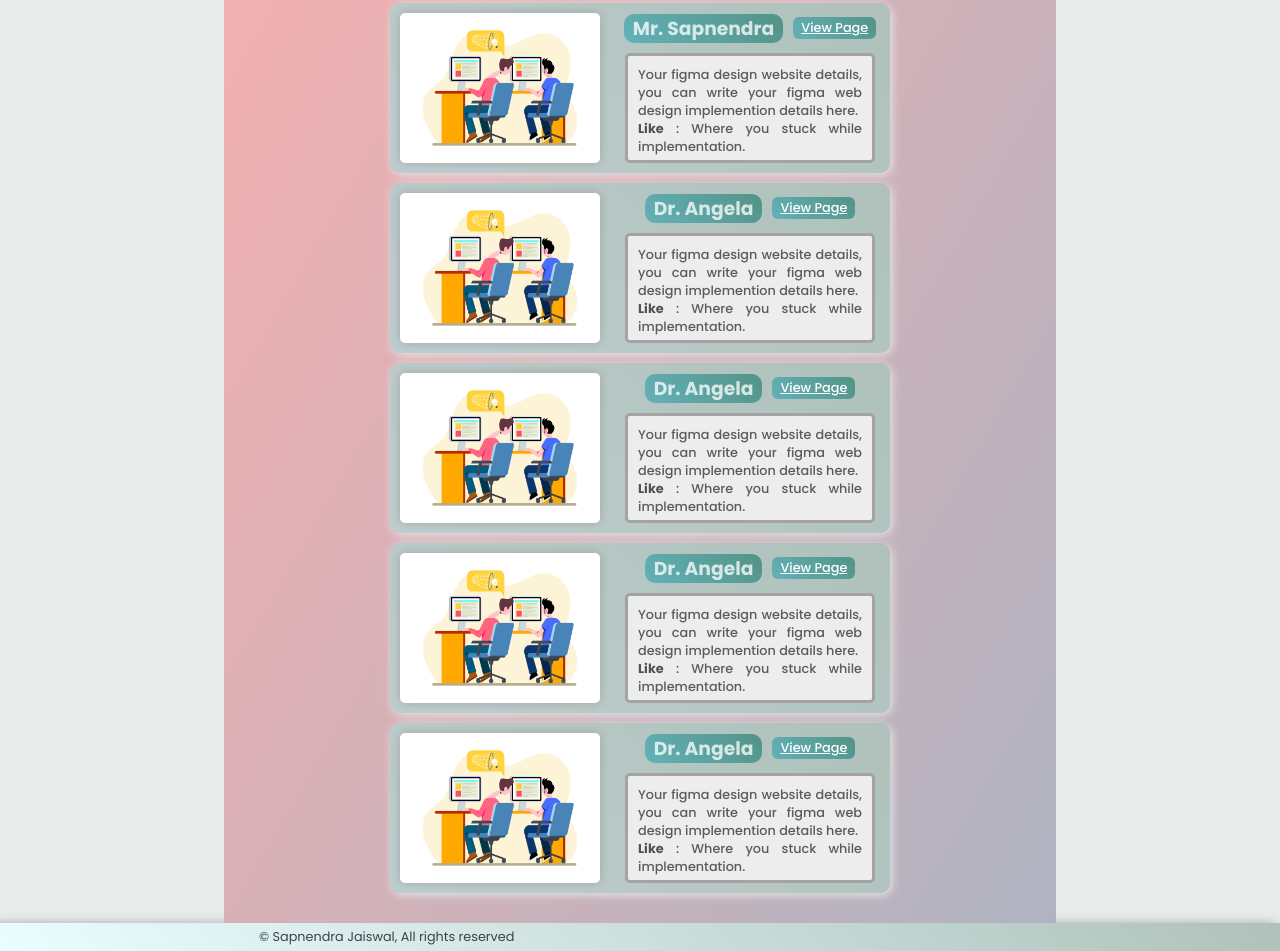
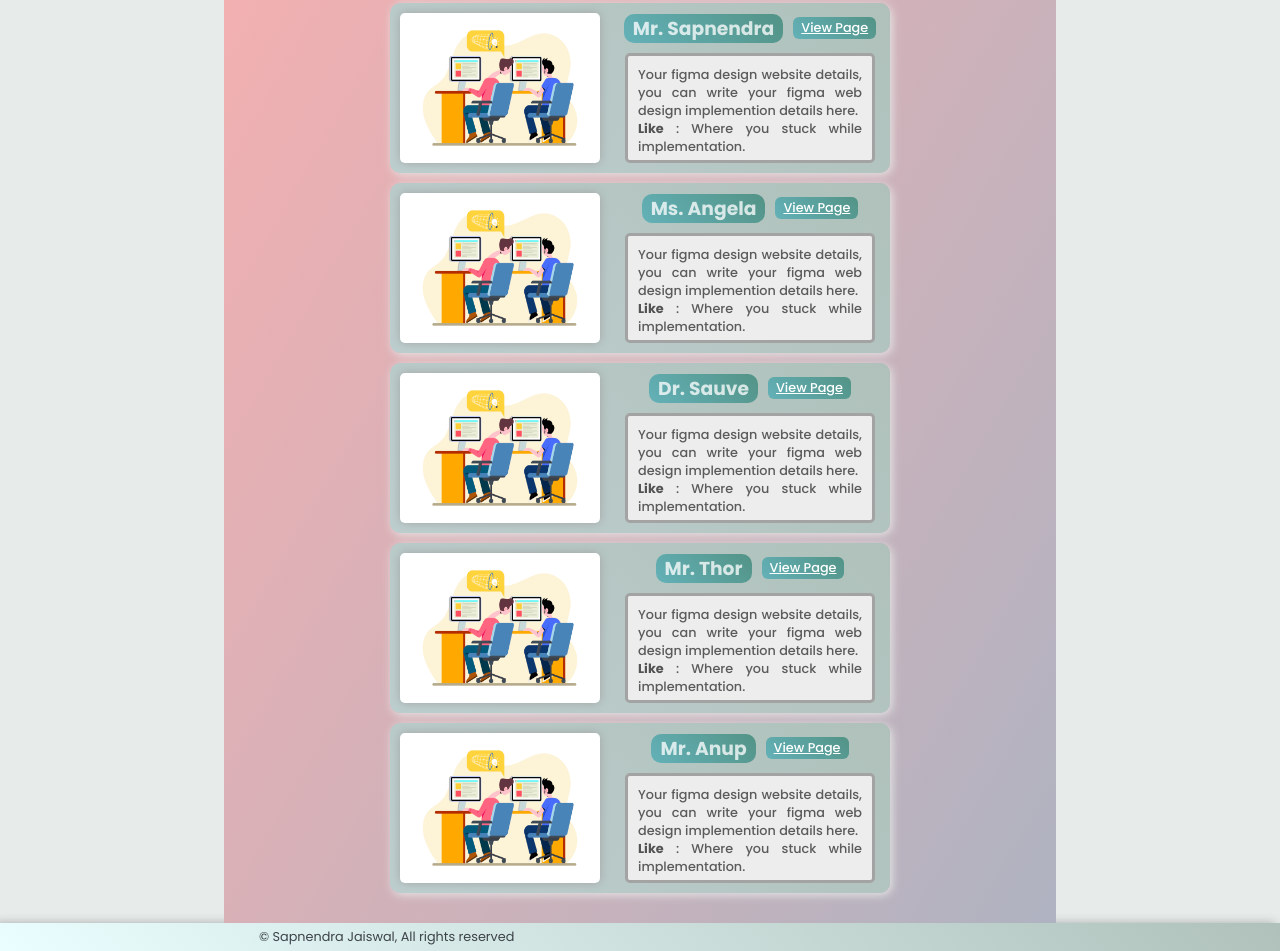
Before and after one commit to sapnendra/design, a plain HTML site: page index.html in a window 1280 px wide. Shown: the part 287-1238 px from the top of the page. Drawn offline with Linux system fonts and the light colour scheme.

Commit message:
add card deatils modified

```diff
--- a/index.html
+++ b/index.html
@@ -58,7 +58,7 @@
                     </div>
                     <div class="right">
                         <div class="link">
-                            <h3>Dr. Angela</h3>
+                            <h3>Ms. Angela</h3>
                             <a href="./Public_Web_Designs/sapnendraDesign1.html">View Page</a>
                         </div>
                         <div class="dummy-details custom-scrollbar">
@@ -72,7 +72,7 @@
                     </div>
                     <div class="right">
                         <div class="link">
-                            <h3>Dr. Angela</h3>
+                            <h3>Dr. Sauve</h3>
                             <a href="./Public_Web_Designs/sapnendraDesign1.html">View Page</a>
                         </div>
                         <div class="dummy-details custom-scrollbar">
@@ -86,7 +86,7 @@
                     </div>
                     <div class="right">
                         <div class="link">
-                            <h3>Dr. Angela</h3>
+                            <h3>Mr. Thor</h3>
                             <a href="./Public_Web_Designs/sapnendraDesign1.html">View Page</a>
                         </div>
                         <div class="dummy-details custom-scrollbar">
@@ -100,7 +100,7 @@
                     </div>
                     <div class="right">
                         <div class="link">
-                            <h3>Dr. Angela</h3>
+                            <h3>Mr. Anup</h3>
                             <a href="./Public_Web_Designs/sapnendraDesign1.html">View Page</a>
                         </div>
                         <div class="dummy-details custom-scrollbar">
```
